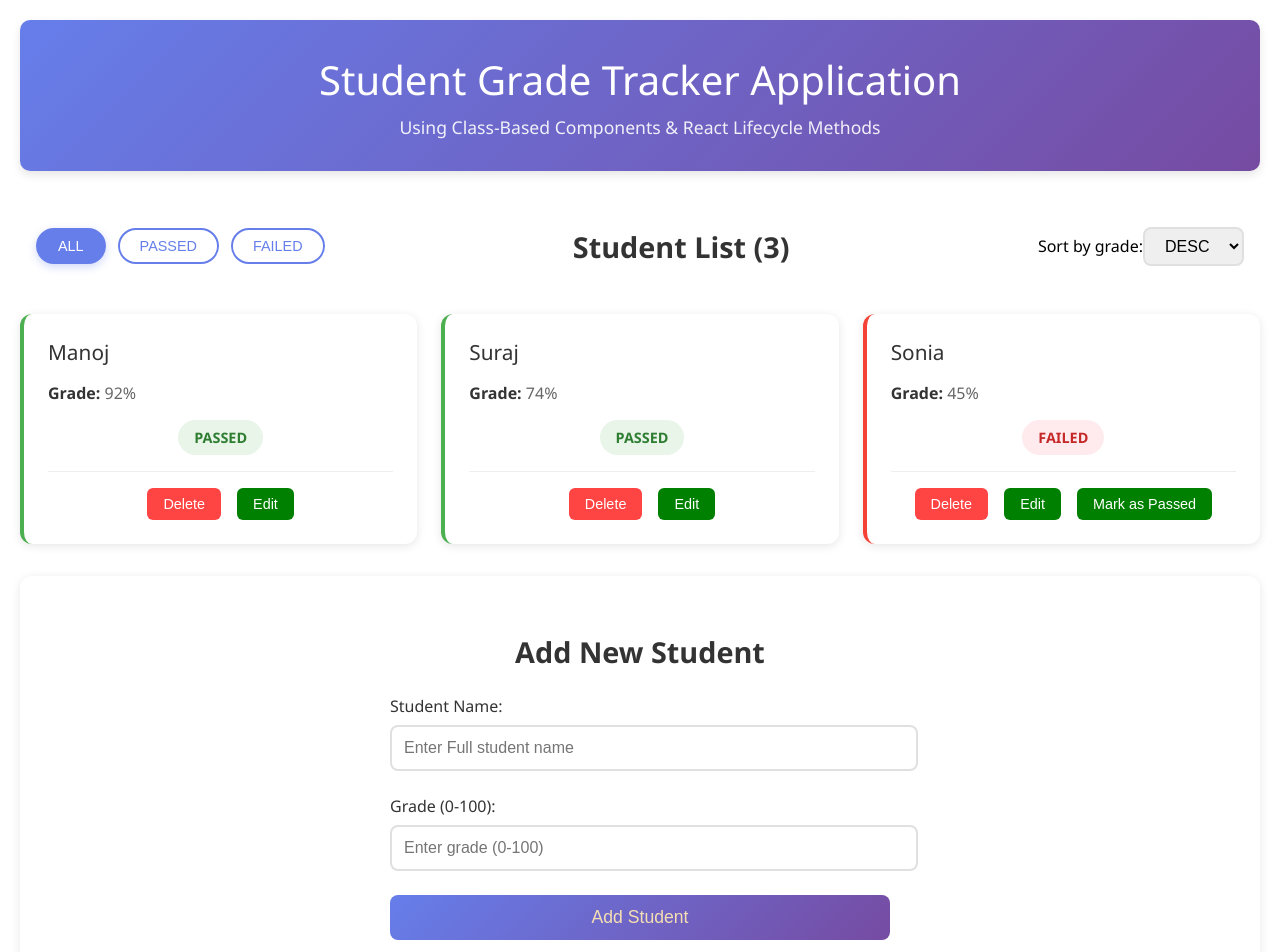
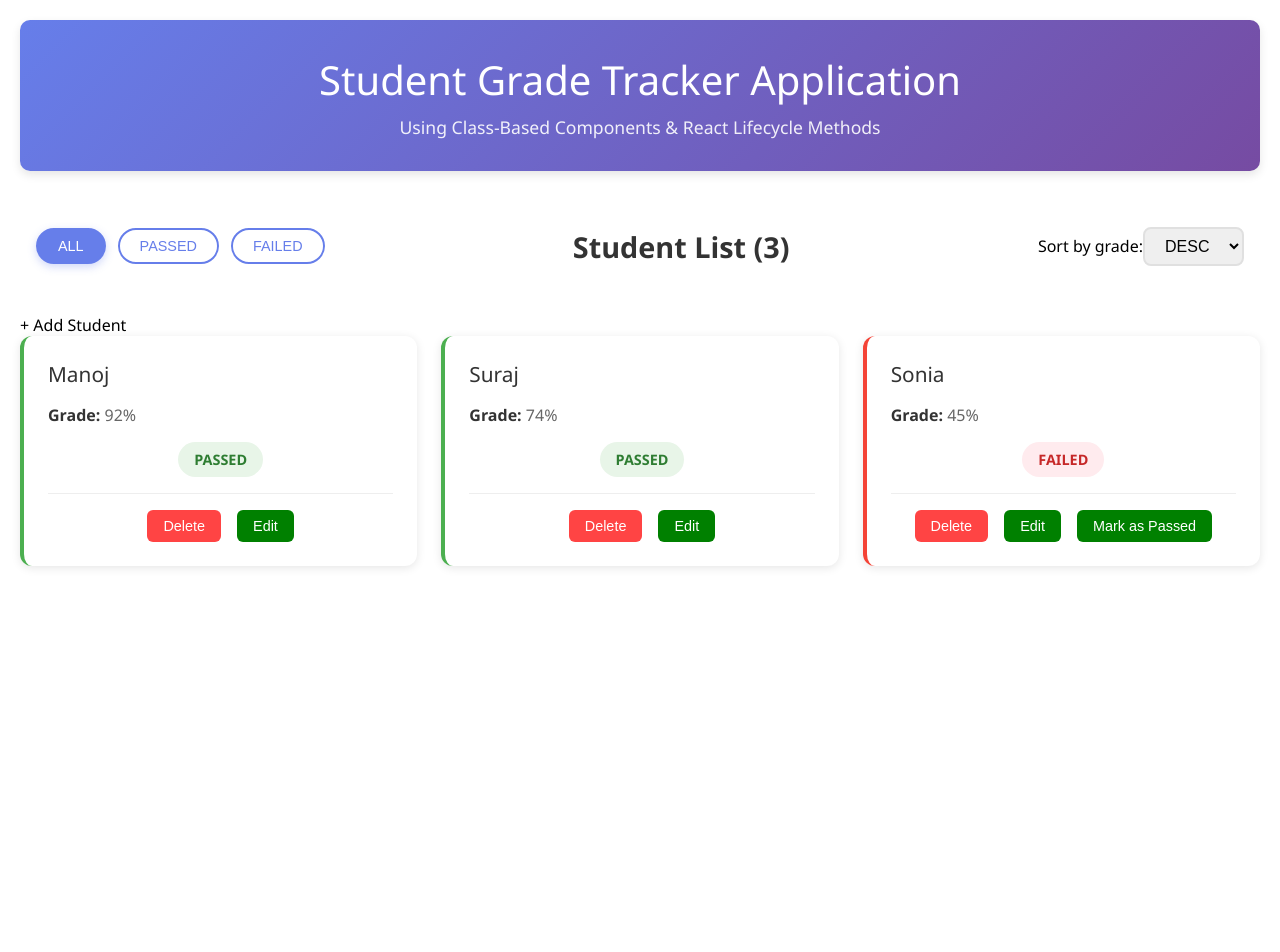
Before and after one commit to singhpreet86/react-essentials-assignment, a React (Create React App) app: page / in a window 1280 px wide. Shown: the top 952 px of the page. After the commit the page ends 800 px from the top, so only its background shows below. Built offline with nearby package versions, Linux system fonts and the light colour scheme.

Commit message:
Update App.js

```diff
--- a/src/App.js
+++ b/src/App.js
@@ -19,7 +19,8 @@ class App extends React.Component {
         grade: ''
       },
       showDeleteModal: false,
-      studentToDelete: null
+      studentToDelete: null,
+      showAddStudentForm: false
     }
   };
 
@@ -102,12 +103,18 @@ cancelDeleteStudent = () => {
 
 
   handleEditStudent = (student) => {
+
+   if (this.state.editingStudent.id !== null) {
+      window.scrollTo({ top: document.body.scrollHeight, behavior: "smooth" });
+    }
+
   this.setState({
     editingStudent: student,
     newStudent: {
       name: student.name,
       grade: student.grade
-    }
+    },
+    showAddStudentForm: true
   });
 };
 
@@ -136,7 +143,7 @@ handleMarkStudentPassed = (student) => {
       return;
     }
 
-    if(this.state.editingStudent) {
+    if(this.state.editingStudent.id) {
       this.setState({
         students: this.state.students.map(student =>
           student.id === this.state.editingStudent.id
@@ -290,15 +297,26 @@ handleMarkStudentPassed = (student) => {
             </div>
             </div>
 
+          <div
+          className="add-student-toggle"
+          onClick={() =>
+            this.setState(prev => ({
+            showAddStudentForm: !prev.showAddStudentForm
+            }))
+            }
+        >
+        <span>
+          {this.state.showAddStudentForm ? "- Hide Add Student" : "+ Add Student"}
+        </span>
+        </div>
 
-
-            <div className='students-grid'>
-              {this.renderStudentList()}
-            </div>
-          </section>
-
+        {this.state.showAddStudentForm && (
           <section className='add-student-section'>
+            {this.state.editingStudent.id ? (
+              <h2> Edit Student</h2>
+            ) : (
             <h2> Add New Student</h2>
+            )}
 
             <form onSubmit={this.handleAddSubmit} className='add-student-form'>
               <div className='form-group'>
@@ -336,6 +354,15 @@ handleMarkStudentPassed = (student) => {
             </form>
 
           </section>
+        )}
+
+
+            <div className='students-grid'>
+              {this.renderStudentList()}
+            </div>
+          </section>
+
+
         </main>
 
        {this.state.showDeleteModal && (
```
